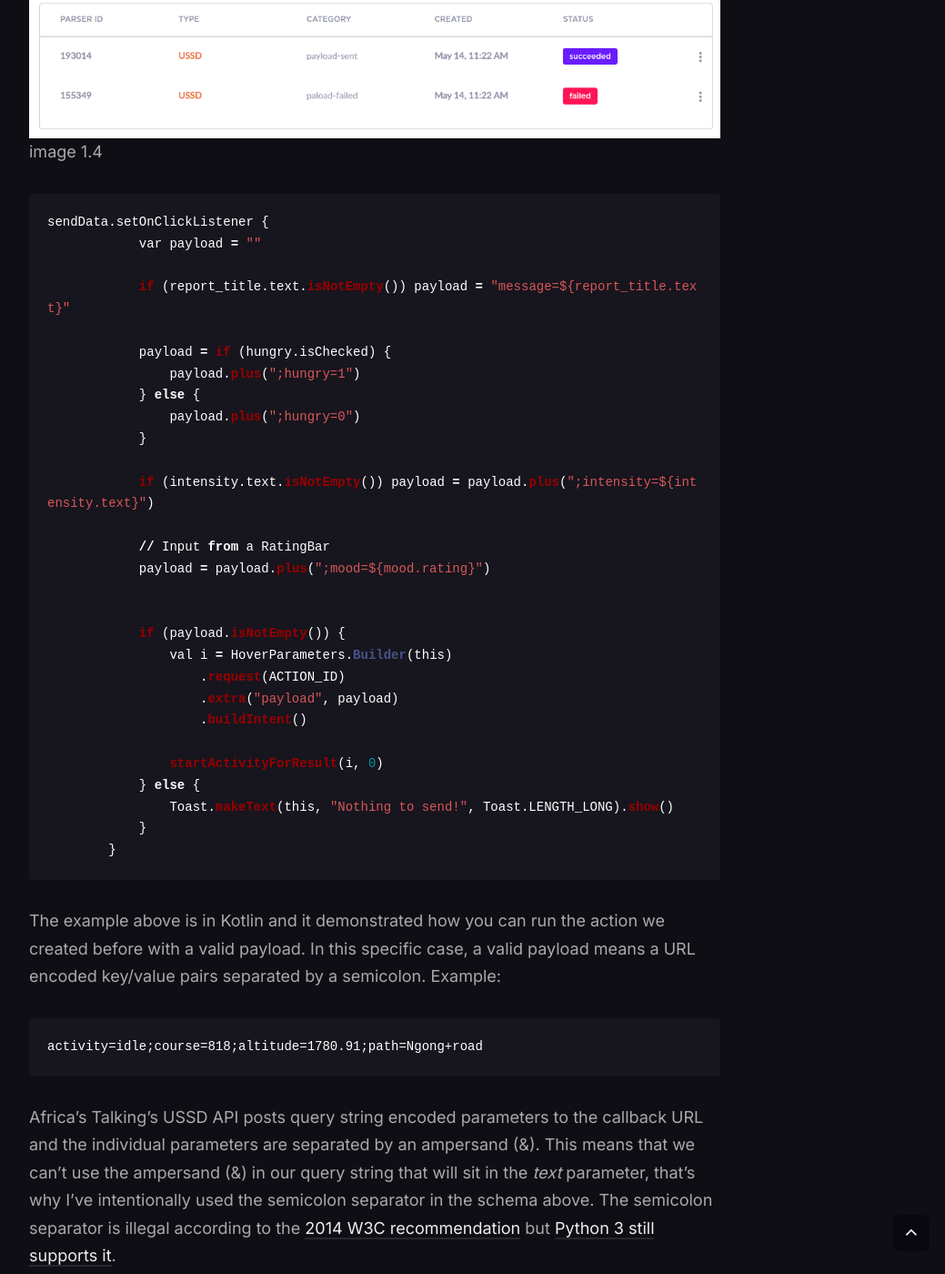
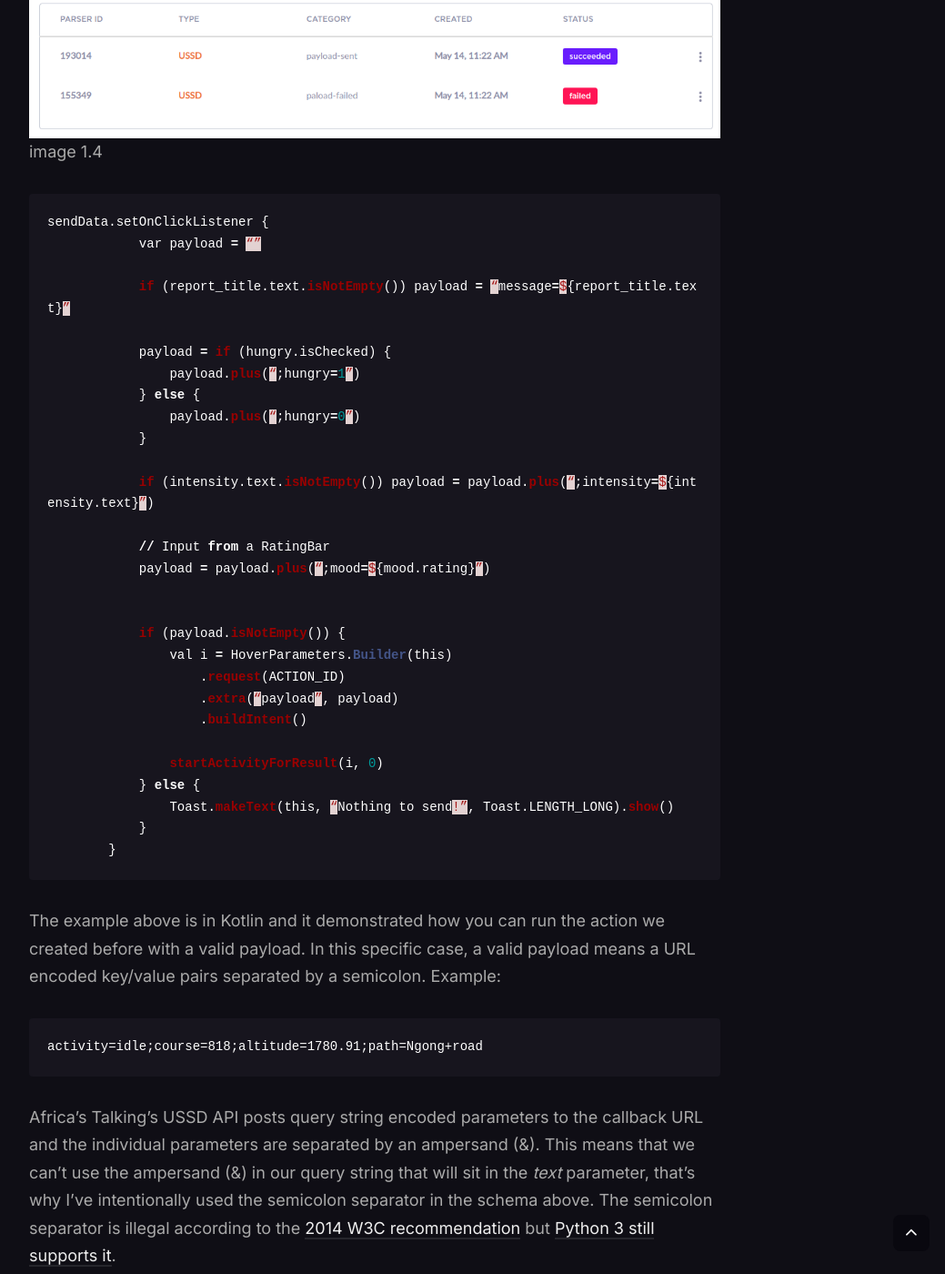
Before and after one commit to ishuah/ishuah.github.io, a Jekyll site: the page built from _posts/2020-05-26-hover-offline-fallback.markdown, in a window 1280 px wide and 1400 px high, scrolled down 6118 px. Shown: the whole window at 91% size, without its empty margins (228-1267 px from the left). Built offline with Jekyll 4.4.1, drawn with Linux system fonts in a browser that asks for light colours; nearby versions of some CDN libraries; some of the changed text lies outside the part shown.

```diff
--- a/_posts/2019-09-24-preact-rails-gem--preact-integration-for-ruby-on-rails-.markdown
+++ b/_posts/2019-09-24-preact-rails-gem--preact-integration-for-ruby-on-rails-.markdown
@@ -1,7 +1,7 @@
 ---
 layout: post
 title: Preact-Rails Gem&#58; Preact integration for Ruby on Rails.
-description: We\'re happy to announce a new open source gem, preact-rails!
+description: We're happy to announce a new open source gem, preact-rails!
 date: 2019-09-24 00:00:00
 image: /images/22.jpg
 tags: [developer-tools]
@@ -29,7 +29,7 @@
 
 Where _“SimpleButton”_ is the Preact component name, _label_ is a prop and _“Start”_ is a prop value. And this is what gets rendered when you load the view on a browser:
 {% highlight html %}
-  <div data-preact-class="SimpleButton" data-preact-props="{'label':'Start'}">
+  <div data-preact-class=“SimpleButton” data-preact-props=“{'label':'Start'}”>
   </div>
 {% endhighlight %}
 
@@ -37,7 +37,7 @@
 
 Let’s start with the SimpleButtonComponent, defined as such:
 {% highlight js %}
-  import { h, Component } from "preact"
+  import { h, Component } from “preact”
 
   class SimpleButton extends Component {
     render (props, state) {
--- a/_posts/2020-05-26-hover-offline-fallback.markdown
+++ b/_posts/2020-05-26-hover-offline-fallback.markdown
@@ -38,7 +38,7 @@
 {% highlight python %}
     # Python 3.8.2
     func ussd_callback() {
-        return "END Welcome to Hover"
+        return “END Welcome to Hover”
     }
 {% endhighlight %}
 
@@ -54,13 +54,13 @@
         params = urllib.parse.parse_qs(event['body'], keep_blank_values=True)
 
         if 'text' not in params:
-            return {"statusCode": 400, "body": "END bad request"}
+            return {“statusCode”: 400, “body”: “END bad request”}
 
         text = params['text'][0]
 
         # Respond with the text `send input`, expect data
         if text == '':
-            return {"statusCode": 200, "body":"CON send data"}
+            return {“statusCode”: 200, “body”:“CON send data”}
 
         # Parse url query string
         data = urllib.parse.parse_qs(text)
@@ -68,12 +68,12 @@
         # If the data sent is malformed, respond with `bad request`
         # and end the session
         if not bool(data):
-            return {"statusCode": 400, "body": "END bad request"}
+            return {“statusCode”: 400, “body”: “END bad request”}
 
         # Process, persist, analyze data
 
         # End session, `success`
-        return {"statusCode": 200, "body":"END success"}
+        return {“statusCode”: 200, “body”:“END success”}
 {% endhighlight %}
 
 <!--kg-card-end: markdown-->
@@ -104,31 +104,31 @@
 <!--kg-card-begin: markdown-->
 {% highlight python %}
 sendData.setOnClickListener {
-            var payload = ""
+            var payload = “”
 
-            if (report_title.text.isNotEmpty()) payload = "message=${report_title.text}"
+            if (report_title.text.isNotEmpty()) payload = “message=${report_title.text}”
 
             payload = if (hungry.isChecked) {
-                payload.plus(";hungry=1")
+                payload.plus(“;hungry=1”)
             } else {
-                payload.plus(";hungry=0")
+                payload.plus(“;hungry=0”)
             }
 
-            if (intensity.text.isNotEmpty()) payload = payload.plus(";intensity=${intensity.text}")
+            if (intensity.text.isNotEmpty()) payload = payload.plus(“;intensity=${intensity.text}”)
 
             // Input from a RatingBar
-            payload = payload.plus(";mood=${mood.rating}")
+            payload = payload.plus(“;mood=${mood.rating}”)
 
 
             if (payload.isNotEmpty()) {
                 val i = HoverParameters.Builder(this)
                     .request(ACTION_ID)
-                    .extra("payload", payload)
+                    .extra(“payload”, payload)
                     .buildIntent()
 
                 startActivityForResult(i, 0)
             } else {
-                Toast.makeText(this, "Nothing to send!", Toast.LENGTH_LONG).show()
+                Toast.makeText(this, “Nothing to send!”, Toast.LENGTH_LONG).show()
             }
         }
 {% endhighlight %}
```
